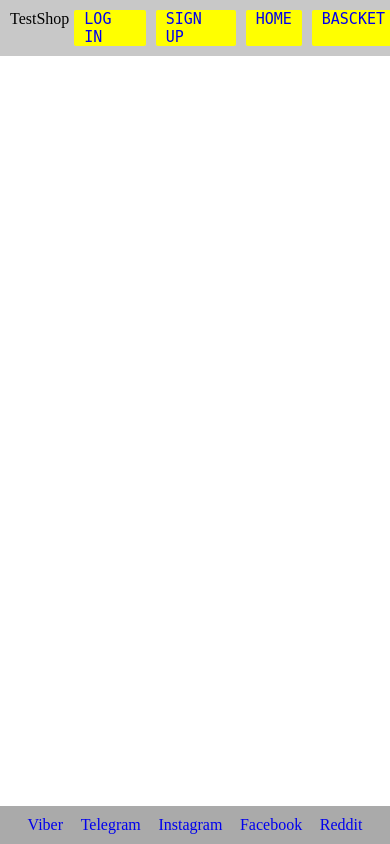
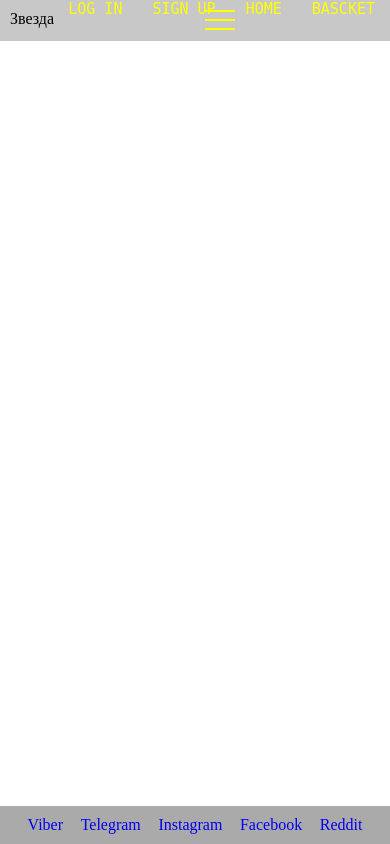
Before and after one commit to BogdanVR666/TestSite, a Django app: template TestSite/templates/home/index.html in a window 390 px wide. Run offline with Django 3.2, Linux system fonts and the light colour scheme; the template is opened without the code that fills it, so the values that code supplies are empty.

Commit message:
'v0.0.1.1'

```diff
--- a/TestSite/apps/home/static/css/style.css
+++ b/TestSite/apps/home/static/css/style.css
@@ -1,6 +1,7 @@
 html, body {
     height: 100%;
-    margin: auto auto;
+    margin: 0 0;
+    padding: 0 0;
     background-color: #fff;
 }
 a {
@@ -14,18 +15,33 @@ a {
 .header {
     display: flex;
     justify-content: space-between;
-    background-color: rgb(200, 200, 200);
     padding: 10px;
     position: fixed;
     width: 100%;
+    height: 21px;
     z-index: 5;
 }
-.menu {
+header::before {
+    content: '';
+    position: absolute;
+    top: 0;
+    left: 0;
+    width: 100%;
+    height: 100%;
+    background-color: rgb(200, 200, 200);
+}
+.header__name, .header__item {
+    flex: 1 1 50%;
+    position: relative;
+    z-index: 2;
+}
+.header__links {
     display: flex;
-    flex-wrap: nowrap;
+    justify-content: flex-end;
 }
-.menu__item {
+.header__link {
     font-family: 'Ubuntu', monospace;
+    color: rgb(194, 0, 194);
     font-size: 15px;
     text-transform: uppercase;
     padding: 0 10px;
@@ -33,17 +49,61 @@ a {
     border-radius: 2px;
     background-color: #ff0;
 }
+@media (max-width: 767px) {
+    .header__menu {
+        display: block;
+        position: relative;
+        width: 30px;
+        height: 20px;
+    }
+    .header__menu::before, .header__menu::after {
+        content: '';
+        background-color: #ff0;
+        position: absolute;
+        width: 100%;
+        height: 2px;
+        left: 0;
+    }
+    .header__menu span {
+        background-color: #ff0;
+        position: absolute;
+        width: 100%;
+        height: 2px;
+        left: 0;
+        top: 9px;
+    }
+    .header__menu::before {
+        top: 0;
+    }
+    .header__menu::after {
+        bottom: 0;
+    }
+    .header__links {
+        position: fixed;
+        top: 0;
+        left: 0;
+        width: 100%;
+        height: 100%;
+        /* background-color: #f00; */
+        z-index: 1;
+    }
+    .header__link {
+        color: yellow;
+        background-color: rgba(0, 0, 0, 0);
+    }
+}
 main {
     flex: 1 1 auto;
+    margin-bottom: 15px;
 }
 .product__wrapper {
     padding-top: 40px;
     display: flex;
     flex-wrap: wrap;
+    justify-content: space-between;
 }
 .product__item {
-    margin-top: 10px;
-    margin-left: 10px;
+    margin: 5px 5px;
     flex: 0 1 48%;
     background-color: rgb(232, 138, 255);
 }
--- a/TestSite/templates/home/index.html
+++ b/TestSite/templates/home/index.html
@@ -3,7 +3,6 @@
 <html>
 <head>
     <meta charset="UTF-8">
-    <meta http-equiv="X-UA-Compatible" content="IE=edge">
     <meta name="viewport" content="width=device-width, initial-scale=1.0">
     <link rel="stylesheet" href="{% static 'css/style.css' %}" type="text/css">
     <title>Товары</title>
@@ -11,13 +10,16 @@
 <body>
     <div class="wrapper">
         <header class="header">
-            <div class="header__name">TestShop</div>
+            <div class="header__name">Звезда</div>
             <div class="header__item">
-                <div class="menu">
-                    <a href='#' class="menu__item">log in</a>
-                    <a href='#' class="menu__item">sign up</a>
-                    <a href='#' class="menu__item">home</a>
-                    <a href='#' class="menu__item">bascket</a>
+                <div class="header__menu">
+                    <span></span>
+                </div>
+                <div class="header__links">
+                    <a href='#' class="header__link">log in</a>
+                    <a href='#' class="header__link">sign up</a>
+                    <a href='#' class="header__link">home</a>
+                    <a href='#' class="header__link">bascket</a>
                 </div>
             </div>
         </header>
```
Also changed, not shown: db.sqlite3.
